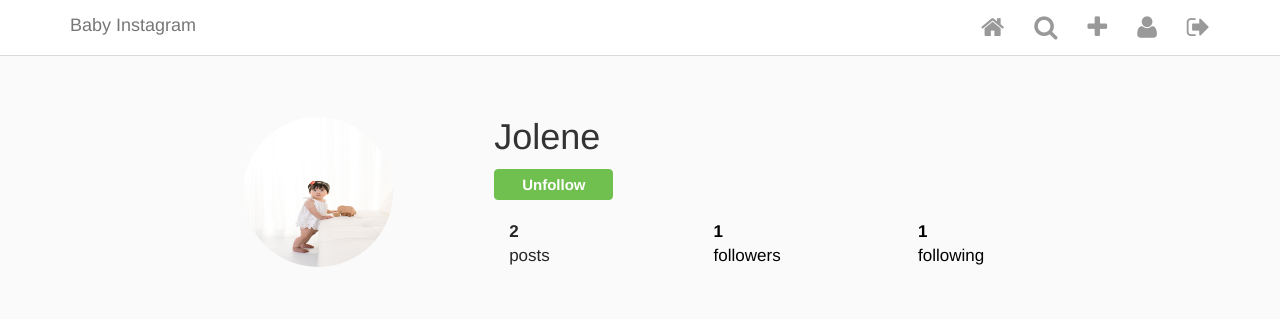
After one commit to ZhiweiQian/InstaProject, a Django app: page /user/2/ in a window 1280 px wide. The commit adds this page. Shown: the top 319 px of the page. Run offline with Django 3.2, Linux system fonts and the light colour scheme; a user stored in the database is signed in; data comes from the database, SQL or seed files in the repository; both versions use the stored data as it was after the commit; some libraries are stand-ins or nearby versions.

Commit message:
add follow/unfollow - style only. finished all content covered in lectue

```diff
--- a/InstaApp/admin.py
+++ b/InstaApp/admin.py
@@ -1,7 +1,8 @@
 from django.contrib import admin
-from InstaApp.models import Post, InstaUser, Like
+from InstaApp.models import Post, InstaUser, Like, UserConnection
 
 # Register your models here.
 admin.site.register(Post)
 admin.site.register(InstaUser)
 admin.site.register(Like)
+admin.site.register(UserConnection)
--- a/InstaApp/models.py
+++ b/InstaApp/models.py
@@ -12,6 +12,44 @@ class InstaUser(AbstractUser):
             blank = True,
             null = True
             )
+
+    def get_connections(self):
+        #get all users followed by this user,
+        connections = UserConnection.objects.filter(creator=self)
+        #use .filter instead of .get because need to return multiple users.
+        return connections #connections is a set
+
+    def get_followers(self):
+        #get all user following this user
+        followers = UserConnection.objects.filter(following=self)
+        return followers #followers is a set
+
+    def is_followed_by(self, user):
+        #check whether current user is followed by the parameter user
+        followers = UserConnection.objects.filter(following=self)
+        return followers.filter(creator=user).exists()
+
+    def get_absolute_url(self):
+        return reverse('profile', args=[str(self.id)])
+
+    def __str__(self):
+        return self.username
+
+class UserConnection(models.Model):
+    created = models.DateTimeField(auto_now_add=True, editable=False)
+    creator = models.ForeignKey(
+        InstaUser,
+        on_delete=models.CASCADE,
+        related_name="friendship_creator_set")
+        #A is creator, then A.friendship_creator_set returns all users followed by this creator
+    following = models.ForeignKey(
+        InstaUser,
+        on_delete=models.CASCADE,
+        related_name="friend_set")
+        # B is the user being followed (following), B.friend_set returns all users following B
+
+    def __str__(self):
+        return self.creator.username + ' follows ' + self.following.username
 
 class Post(models.Model):
     author = models.ForeignKey(
--- a/InstaApp/urls.py
+++ b/InstaApp/urls.py
@@ -17,7 +17,9 @@ Including another URLconf
 from django.contrib import admin
 from django.urls import include, path
 
-from InstaApp.views import HelloWorld, PostsView, PostDetailView, PostCreateView, PostUpdateView, PostDeleteView, addLike
+from InstaApp.views import (HelloWorld, PostsView, PostDetailView,
+                            PostCreateView, PostUpdateView, PostDeleteView,
+                            addLike, UserDetailView)
 
 urlpatterns = [
         path('helloworld/', HelloWorld.as_view(), name='helloworld'),
@@ -30,4 +32,5 @@ urlpatterns = [
         path('posts/update/<int:pk>/', PostUpdateView.as_view(), name = 'post_update'),
         path('posts/delete/<int:pk>/', PostDeleteView.as_view(), name = 'post_delete'),
         path('like', addLike, name='addLike'),
+        path('user/<int:pk>/', UserDetailView.as_view(), name = 'user_detail'),
 ]
--- a/InstaApp/views.py
+++ b/InstaApp/views.py
@@ -2,7 +2,7 @@ from annoying.decorators import ajax_request
 from django.views.generic import TemplateView, ListView, DetailView
 from django.views.generic.edit import CreateView, UpdateView, DeleteView
 from django.urls import reverse, reverse_lazy
-from InstaApp.models import Post, Like
+from InstaApp.models import Post, Like, InstaUser, UserConnection
 from InstaApp.forms import CustomUserCreationForm
 from django.contrib.auth.mixins import LoginRequiredMixin
 
@@ -14,9 +14,20 @@ class PostsView(ListView):
     model = Post
     template_name = 'index.html'
 
+    def get_queryset(self):
+        current_user = self.request.user
+        following = set()
+        for conn in UserConnection.objects.filter(creator=current_user).select_related('following'):
+            following.add(conn.following)
+        return Post.objects.filter(author__in=following)
+
 class PostDetailView(DetailView):
     model = Post
     template_name = 'post_detail.html'
+
+class UserDetailView(DetailView):
+    model = InstaUser
+    template_name = 'user_detail.html'
 
 class PostCreateView(LoginRequiredMixin, CreateView):
     model = Post
--- a/static/js/index.js
+++ b/static/js/index.js
@@ -160,10 +160,10 @@ function update_unfollow_view(data) {
 }
 
 
-$('.follow-toggle__container').on('click', '.follow-user', function() {
-    follow_user.call(this, update_follow_view, error_cb, 'follow');
-});
+// $('.follow-toggle__container').on('click', '.follow-user', function() {
+//     follow_user.call(this, update_follow_view, error_cb, 'follow');
+// });
 
-$('.follow-toggle__container').on('click', '.unfollow-user', function() {
-    follow_user.call(this, update_unfollow_view, error_cb, 'unfollow');
-});
+// $('.follow-toggle__container').on('click', '.unfollow-user', function() {
+//     follow_user.call(this, update_unfollow_view, error_cb, 'unfollow');
+// });
--- a/templates/header.html
+++ b/templates/header.html
@@ -15,7 +15,7 @@
                     </li>
                     <li><a href="{% url 'helloworld' %}"><i class="fa fa-search" aria-hidden="true"></i></a></li>
                     <li><a href="{% url 'make_post' %}"><i class="fa fa-plus" aria-hidden="true"></i></a></li>
-                    <li><a href="{% url 'helloworld' %}"><i class="fa fa-user" aria-hidden="true"></i></a></li>
+                    <li><a href="{% url 'user_detail' user.id %}"><i class="fa fa-user" aria-hidden="true"></i></a></li>
                     <li><a href="{% url 'logout' %}"><i class="fa fa-sign-out" aria-hidden="true"></i></a></li>
                 {% else %}
                     <li>
--- a/templates/index.html
+++ b/templates/index.html
@@ -12,7 +12,7 @@
 
                 <div class="card__panel-head">
                     <div class="poster__info">
-                        <a href="{% url 'helloworld' %}" class="poster__name">
+                        <a href="{% url 'user_detail' post.author.id %}" class="poster__name">
                             {% if post.author.profile_pic %}
                                 <img class="poster__profilepic" src="/{{ post.author.profile_pic.url }}">
                             {% endif %}
--- /dev/null
+++ b/templates/user_detail.html
@@ -0,0 +1,67 @@
+
+{% extends 'base.html' %}
+
+{% load custom_tags %}
+
+{% block content %}
+
+<div class="profile">
+
+    <div class="profile__head">
+        <div class="row">
+            <div class="col-xs-4 left">
+                {% if object.profile_pic %}
+                    <img class="picture-circle" src="/{{object.profile_pic.url}}">
+                {% endif %}
+            </div>
+            <div class="col-xs-8 right">
+                <div class="name-buttons">
+                    <h1 class="username">{{ object.username }}</h1>
+                    {% if user == object %}
+                        <button class="edit-profile">Edit Profile</button>
+                    {% else %}
+                        {% is_following user object as following %}
+                        <!-- is_following is a custom template language -->
+                        <div class="follow-toggle__container">
+                            <button class="btn btn-primary {% if not following %}follow-user{% else %}unfollow-user{% endif %}" id="{{ object.pk }}">
+                                {% if following %}
+                                    Unfollow
+                                {% else %}
+                                    Follow
+                                {% endif %}
+                            </button>
+                        </div>
+                    {% endif %}
+                </div>
+
+                <div>
+                    <ul class="stats">
+                        <div class="col-xs-4"><li class="stats__count"><span>{{ object.my_posts.count }}</span><br> posts</li></div>
+                        <div class="col-xs-4"><a href="/" style="text-decoration: none; color: black;"><li class="stats__count"><span class="follower_count" id="follower_id">{{ object.get_followers.count }}</span><br> followers</li></a></div>
+                        <div class="col-xs-4"><a href="/" style="text-decoration: none; color: black;"><li class="stats__count"><span>{{ object.get_connections.count }}</span><br> following</li></a></div>
+                    </ul>
+                </div>
+            </div>
+        </div>
+    </div>
+
+    <div class="profile__body">
+        <div class="row">
+        {% for post in object.my_posts.all %}
+            <div class="col-xs-4">
+                <div class="picture-square" style="background-image: url(http://{{ request.META.HTTP_HOST }}/{{ post.image.url }}); background-size: contain;">
+                    <a href="{% url 'post_detail' post.pk %}">
+                    <div class="content">
+                        <i class="fa fa-heart" aria-hidden="true"></i> {{ post.get_like_count }}
+                        <!-- <i class="fa fa-comment" aria-hidden="true"></i> {{ post.get_comment_count }} -->
+                    </div>
+                    </a>
+                </div>
+            </div>
+        {% endfor %}
+        </div>
+    </div>
+
+</div>
+
+{% endblock content %}
```
Also changed, not shown: InstaApp/migrations/0002_userconnection.py (added), db.sqlite3.
